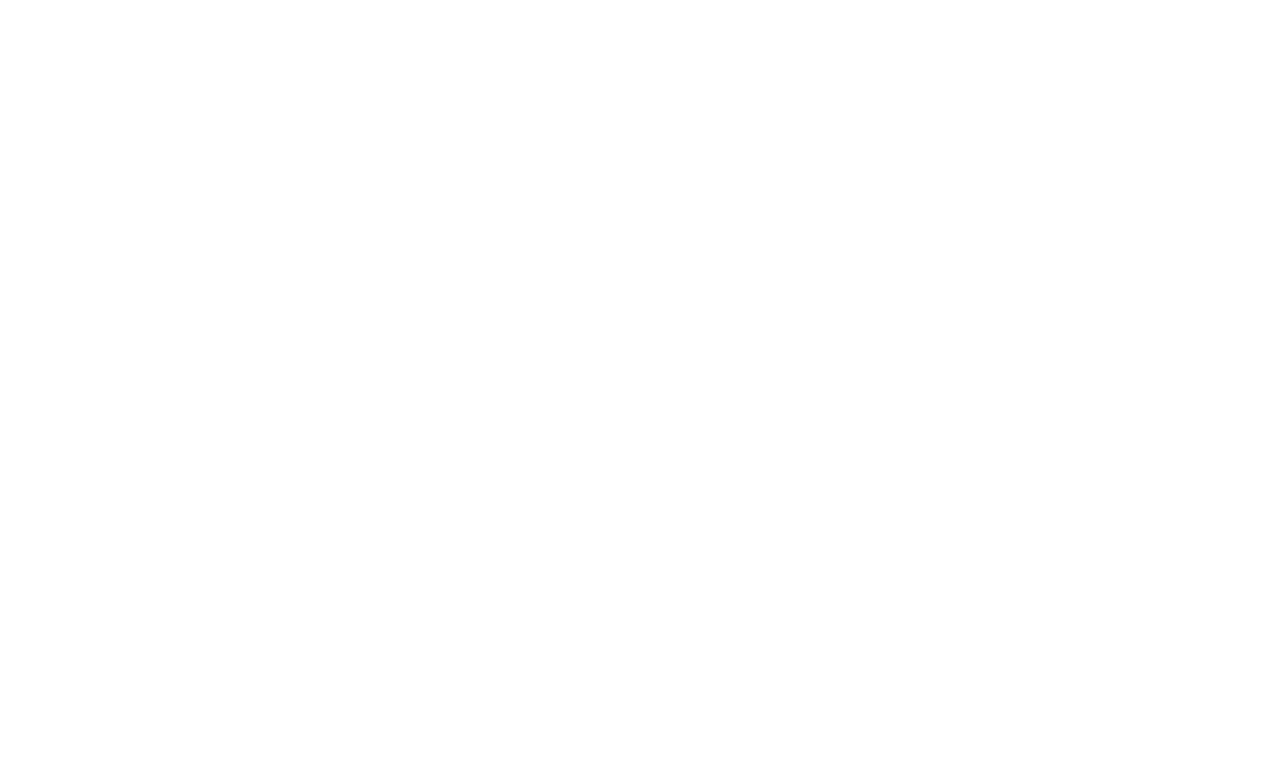
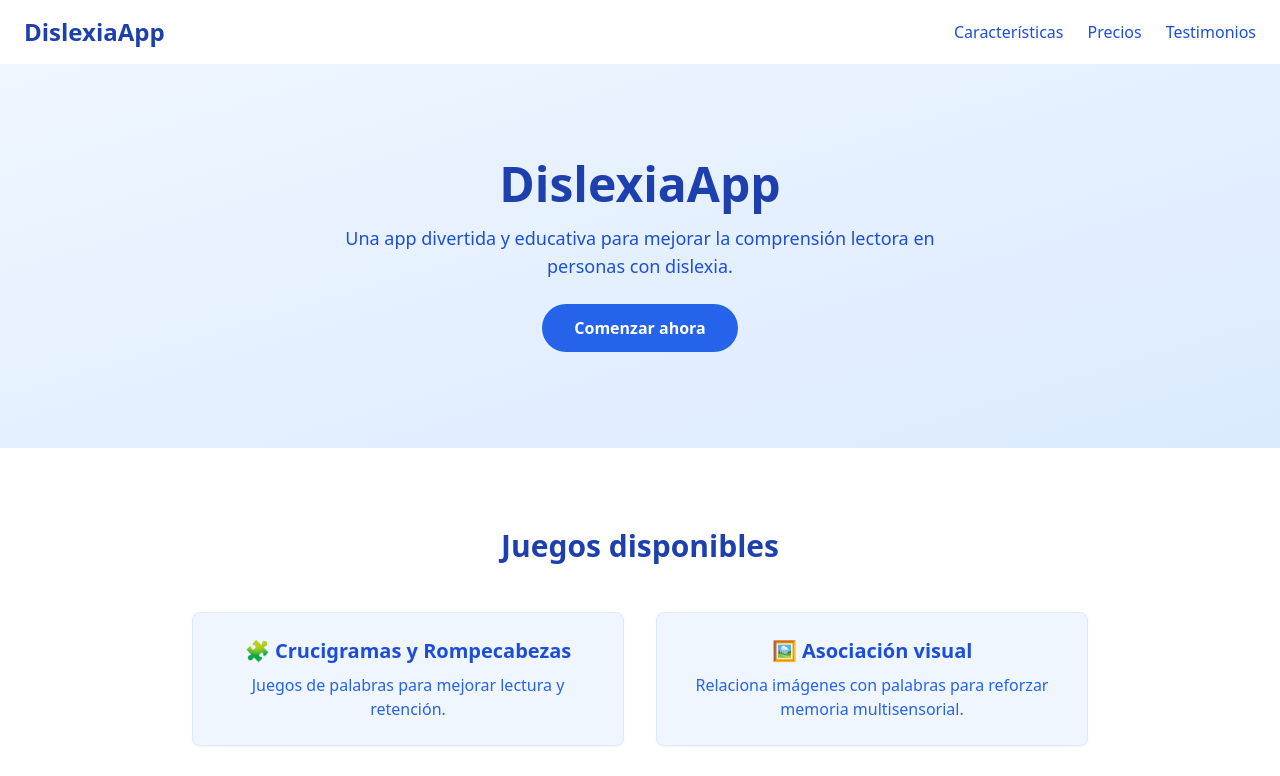
Before and after one commit to Blinded4545/Dislexy-front, a React (Vite) app: page / in a window 1280 px wide. Before the commit this address had no page. Shown: the top 776 px of the page. Built offline with nearby package versions, Linux system fonts and the light colour scheme.

Commit message:
final deploy ahora si

```diff
--- a/src/main.jsx
+++ b/src/main.jsx
@@ -20,7 +20,7 @@ ReactDOM.createRoot(document.getElementById('root')).render(
   <React.StrictMode>
     <BrowserRouter>
       <Routes>
-        <Route path="/ab" element={<App />} />
+        <Route path="/" element={<App />} />
         <Route path="/seleccionar" element={<SeleccionarVersion />} />
         <Route path="/premium" element={<PremiumAccess />} />
         <Route path="/juego-crucigrama" element={<Crucigrama />} />
```
Also changed, not shown: src/App.jsx (+0 -11 lines).
